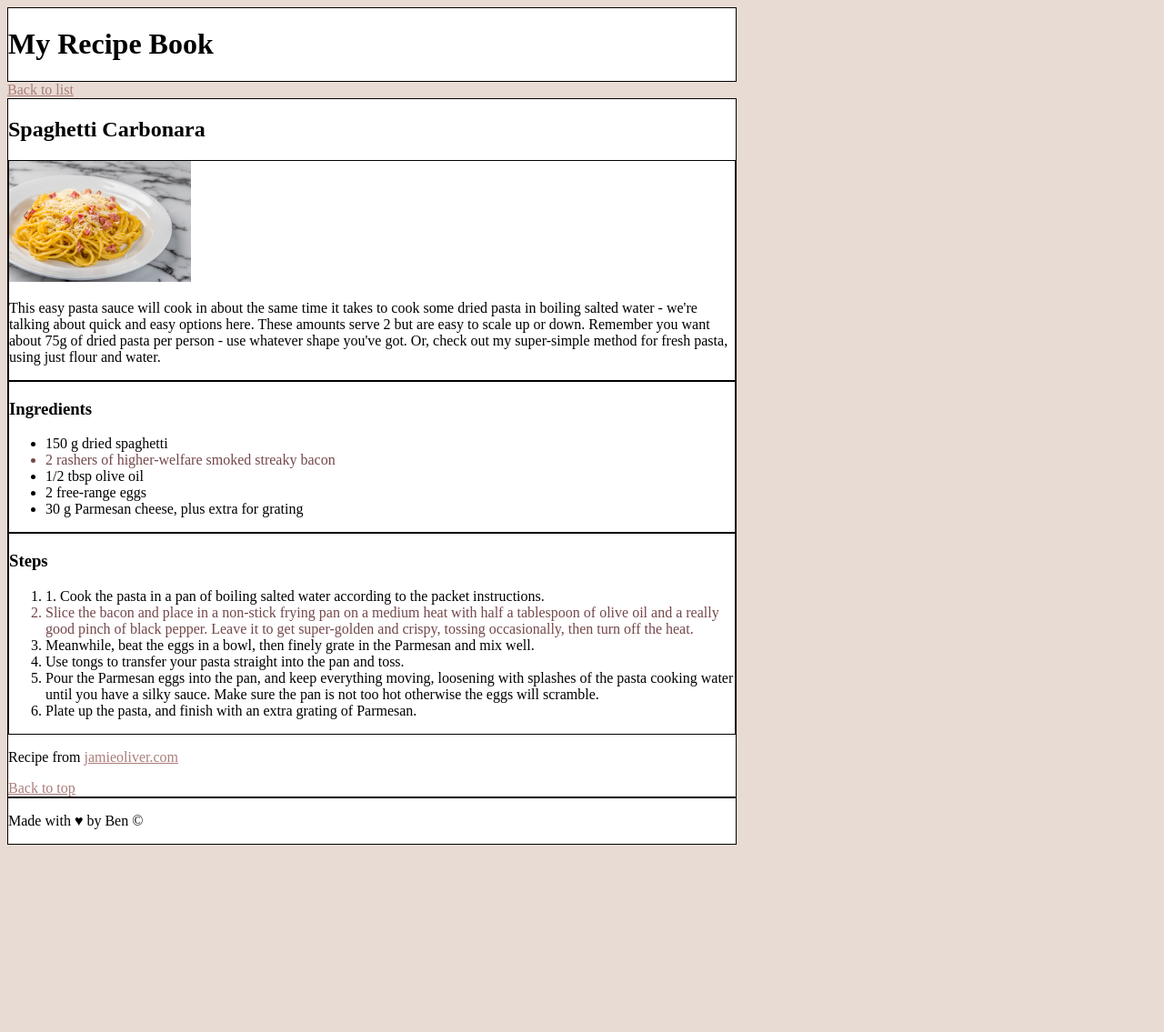
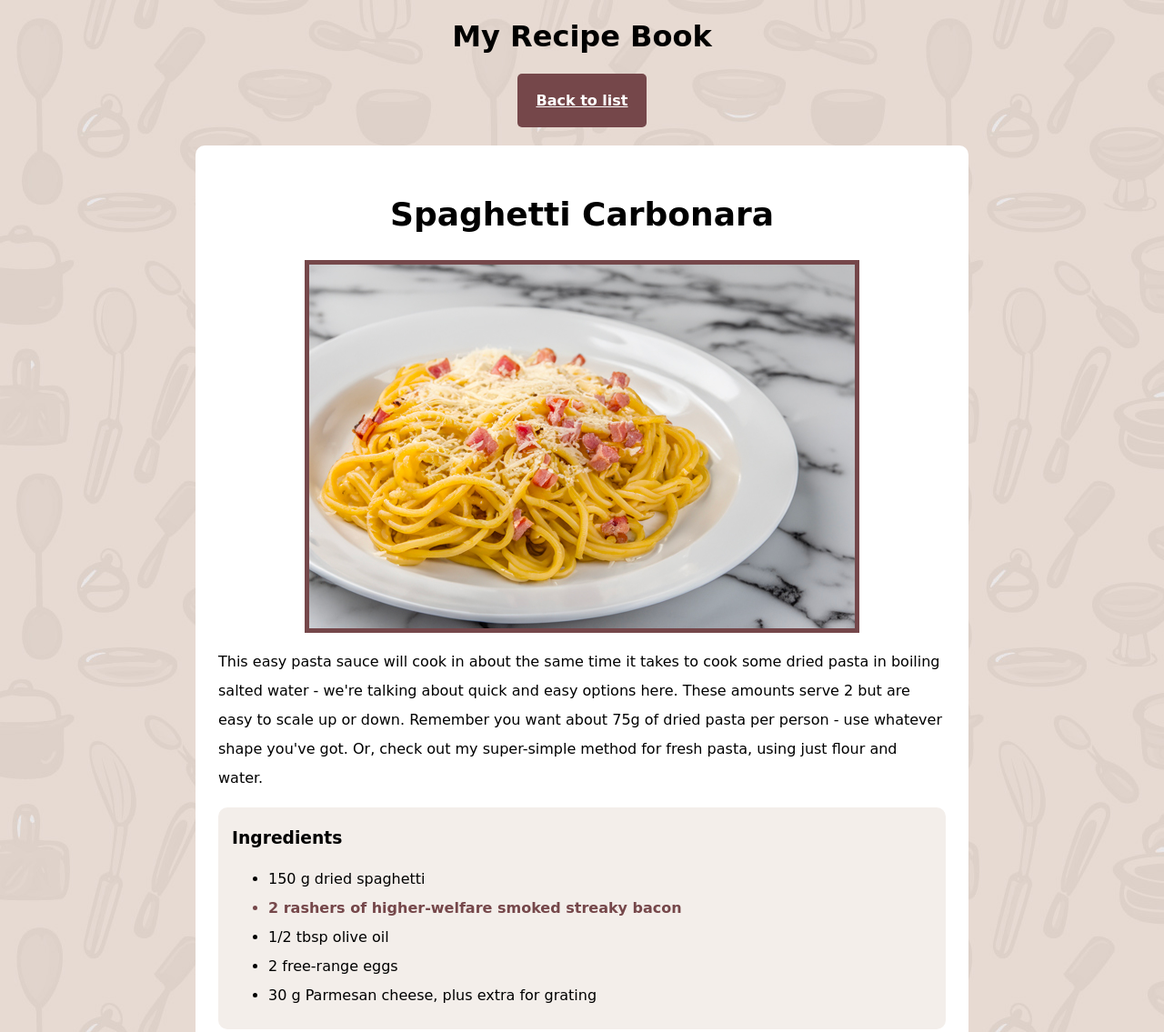
Before and after one commit to chiefspace/treehousefrontendwebdev20240802, a plain HTML site: page intro-to-HTML-and-CSS/carbonara.html in a window 1280 px wide. Shown: the top 1135 px of the page at 91% size. Before the commit the page ends 937 px from the top, so only its background shows below. Drawn offline with Linux system fonts and the light colour scheme; a script that the page names is missing; a web font is replaced by a local one.

Commit message:
Completed the spaghetti carbonara and index.html pages to look like the mockup.

```diff
--- a/intro-to-HTML-and-CSS/carbonara.html
+++ b/intro-to-HTML-and-CSS/carbonara.html
@@ -45,7 +45,7 @@
       </div>
 
       <p>Recipe from <a target="_blank" href="https://www.jamieoliver.com/recipes/pasta-recipes/easy-carbonara/">jamieoliver.com</a></p>
-      <a href="#top">Back to top</a>
+      <a href="#top" id="back-to-top">Back to top</a>
     </main>
     <footer><p>Made with &hearts; by Ben &copy;</p></footer>
 	<script src="index.js"></script>
--- a/intro-to-HTML-and-CSS/styles.css
+++ b/intro-to-HTML-and-CSS/styles.css
@@ -1,26 +1,32 @@
+@import url('https://fonts.googleapis.com/css2?family=Playpen+Sans:wght@400;800&display=swap');
+
 * {
 
 }
 
 body{
   background-color: #e8dbd3;
+  font-family: 'Playpen Sans', cursive;
+  background-image: url('img/background.jpg');
+  background-attachment: fixed;
 }
 
 .meat {
   color: #75474a;
+  font-weight: 800;
 }
 
 #ingredients {
-
+  background-color: #f3eeea;
+  padding: 5px 15px;
+  border-radius: 10px;
 }
 
 #intro img {
-  width: 200px;
-}
-
-header, footer, main, div {
-  background-color: white;
-  border: black 1px solid
+  border: #75474a 5px solid;
+  display: block;
+  margin: 0 auto;
+  max-width: 100%;
 }
 
 a {
@@ -29,4 +35,46 @@ a {
 
 header, main, footer {
   max-width: 800px;
+  margin: 0 auto;
 }
+
+main {
+  background-color: white;
+  padding: 25px;
+  border-radius: 10px;
+}
+
+nav {
+  margin-bottom: 20px;
+}
+
+footer {
+  margin-top: 10px;
+}
+
+header, nav, footer {
+  text-align: center;
+}
+
+h2 {
+  text-align: center;
+  font-size: 36px;
+}
+
+p, li {
+  line-height: 2;
+}
+
+#back-to-top {
+  display: block;
+  text-align: right;
+}
+
+nav a {
+  display: inline-block;
+  padding: 20px;
+  background-color: #75474a;
+  border-radius: 5px;
+  color: white;
+  font-weight: 800;
+}
```
